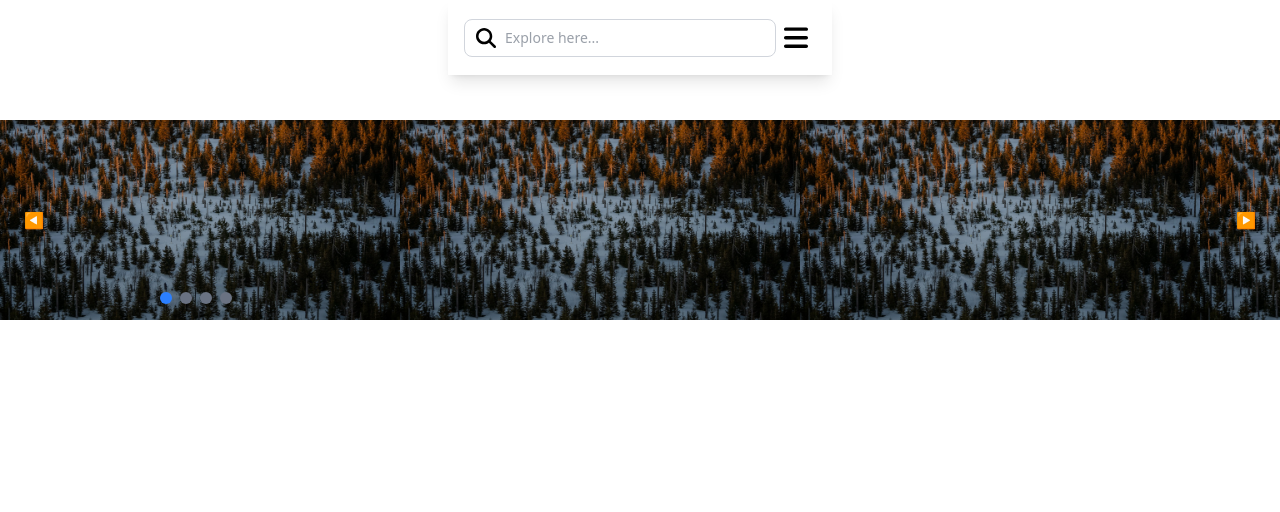
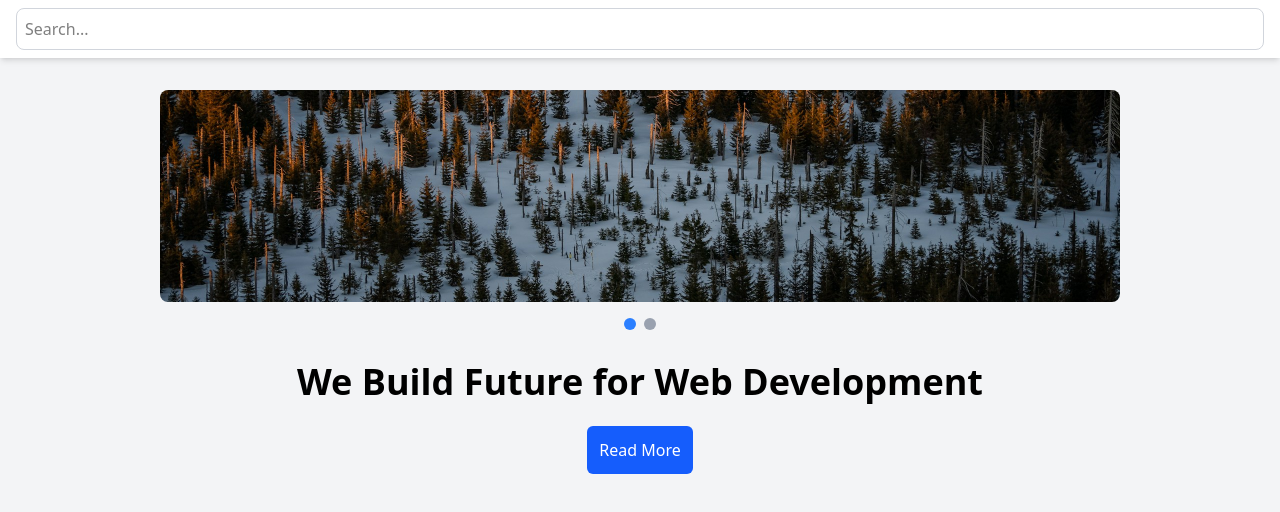
Before and after one commit to kallehahtela/frontend-react, a React (Vite) app: page / in a window 1280 px wide. Shown: the top 512 px of the page. Built offline with nearby package versions, Linux system fonts and the light colour scheme.

Commit message:
made some responsice design styling changes, added hero & button components.

```diff
--- a/package.json
+++ b/package.json
@@ -13,6 +13,7 @@
     "@tailwindcss/vite": "^4.0.0",
     "react": "^18.3.1",
     "react-dom": "^18.3.1",
+    "react-swipeable": "^7.0.2",
     "tailwindcss": "^4.0.0"
   },
   "devDependencies": {
--- a/src/App.tsx
+++ b/src/App.tsx
@@ -1,14 +1,16 @@
 import './index.css'
 import SearchBar from './components/SearchBar'
 import Carousel from './components/Carousel'
+import Hero from './components/Hero'
 
 function App() {
 
   return (
     <>
-      <div className='flex'>
+      <div className='flex flex-col items-center overflow-y-auto min-h-screen bg-gray-100'>
         <SearchBar />
         <Carousel />
+        <Hero title='We Build Future for Web Development' />
       </div>
     </>
   )
--- a/src/components/Carousel.tsx
+++ b/src/components/Carousel.tsx
@@ -1,100 +1,53 @@
-import React, { useState } from "react";
+import React, { useState } from 'react';
+import { useSwipeable } from 'react-swipeable';
+import woodlandImage from '../assets/images/woodland.jpg';
+import grassImage from '../assets/images/grass.jpg';
 
 const carouselItems = [
-    {
-        id: 1,
-        imageUrl: './src/assets/images/woodland.jpg',
-        link: 'https://images.unsplash.com/photo-1737405555489-78b3755eaa81?q=80&w=3870&auto=format&fit=crop&ixlib=rb-4.0.3&ixid=M3wxMjA3fDB8MHxwaG90by1wYWdlfHx8fGVufDB8fHx8fA%3D%3D'
-    },
-    {
-        id: 2,
-        name: 'Woodland 2',
-        imageUrl: './src/assets/images/woodland.jpg',
-        link: 'https://images.unsplash.com/photo-1737405555489-78b3755eaa81?q=80&w=3870&auto=format&fit=crop&ixlib=rb-4.0.3&ixid=M3wxMjA3fDB8MHxwaG90by1wYWdlfHx8fGVufDB8fHx8fA%3D%3D'
-    },
-    {
-        id: 3,
-        name: 'Woodland 3',
-        imageUrl: './src/assets/images/woodland.jpg',
-        link: 'https://images.unsplash.com/photo-1737405555489-78b3755eaa81?q=80&w=3870&auto=format&fit=crop&ixlib=rb-4.0.3&ixid=M3wxMjA3fDB8MHxwaG90by1wYWdlfHx8fGVufDB8fHx8fA%3D%3D'
-    },
-    {
-        id: 4,
-        name: 'Woodland 4',
-        imageUrl: './src/assets/images/woodland.jpg',
-        link: 'https://images.unsplash.com/photo-1737405555489-78b3755eaa81?q=80&w=3870&auto=format&fit=crop&ixlib=rb-4.0.3&ixid=M3wxMjA3fDB8MHxwaG90by1wYWdlfHx8fGVufDB8fHx8fA%3D%3D'
-    },
+  { id: 1, imageUrl: woodlandImage },
+  { id: 2, imageUrl: grassImage },
 ];
 
-function Carousel() {
+const Carousel: React.FC = () => {
   const [slideIndex, setSlideIndex] = useState(0);
   const totalSlides = carouselItems.length;
 
-    const updateSlide = (direction: number) => {
-        setSlideIndex((prevIndex) => {
-            const newIndex = prevIndex + direction;
-            if (newIndex < 0) return totalSlides - 1;
-            if (newIndex >= totalSlides) return 0;
-            return newIndex;
+  const handlers = useSwipeable({
+    onSwipedLeft: () => setSlideIndex((prev) => (prev + 1) % totalSlides),
+    onSwipedRight: () => setSlideIndex((prev) => (prev - 1 + totalSlides) % totalSlides),
   });
-    };
 
   return (
-        <div className="absolute top-30 w-full bg-gray-900 text-white overflow-hidden">
-
-            {/* Carousel Container */}
-            <div className="relative flex w-full overflow-hidden">
+    <div {...handlers} className="mt-8 w-full h-60 flex flex-col items-center">
+      {/* Carousel container */}
+      <div className="relative w-3/4 full overflow-hidden rounded-lg">
+        {/* Slide track */}
         <div
-                    className="flex transition-transform duration-500 ease-in-out"
-                    style={{
-                        transform: `translateX(-${slideIndex * 100}%)`,
-                    }}
+          className="flex transition-transform duration-500"
+          style={{ transform: `translateX(-${slideIndex * 100}%)` }}
         >
           {carouselItems.map((item) => (
             <div
               key={item.id}
-                        className="min-w-full flex-shrink-0 h-50"
-                        style={{
-                            backgroundImage: `url(${item.imageUrl})`,
-                            backgroundSize: "cover",
-                            backgroundPosition: "center",
-                            padding: "50px", // Adjust this value for desired margin
-                            boxSizing: "border-box",
-                        }}
-                        >
-                        </div>
+              className="w-full h-64 flex-shrink-0 bg-cover bg-center"
+              style={{ backgroundImage: `url(${item.imageUrl})` }}
+            ></div>
           ))}
         </div>
       </div>
 
-            {/* Controls */}
-            <button
-                onClick={() => updateSlide(-1)}
-                className="absolute top-1/2 left-4 -translate-y-1/2 bg-white-800 text-white p-2 rounded-full hover:bg-gray-700"
-            >
-                ◀
-            </button>
-            <button
-                onClick={() => updateSlide(1)}
-                className="absolute top-1/2 right-4 -translate-y-1/2 bg-white-800 text-white p-2 rounded-full hover:bg-gray-700"
-            >
-                ▶
-            </button>
-
-            {/* Dots */}
-            <div className="flex justify-center absolute left-40 bottom-7 h-0 space-x-2">
+      {/* Navigation dots */}
+      <div className="flex mt-4 space-x-2">
         {carouselItems.map((_, idx) => (
           <button
             key={idx}
             onClick={() => setSlideIndex(idx)}
-                        className={`w-3 h-3 rounded-full ${
-                            idx === slideIndex ? "bg-blue-500" : "bg-gray-500"
-                        }`}
-                    ></button>
+            className={`w-3 h-3 rounded-full ${idx === slideIndex ? 'bg-blue-500' : 'bg-gray-400'}`}
+          />
         ))}
       </div>
     </div>
   );
-}
+};
 
 export default Carousel;
--- /dev/null
+++ b/src/components/Hero.tsx
@@ -0,0 +1,18 @@
+// src/components/Hero.tsx
+import Button from '../../src/ui/Button';
+
+type HeroProps = {
+  title: string;
+  subtitle?: string;
+  className?: string;
+};
+
+const Hero: React.FC<HeroProps> = ({ title, subtitle, className }) => (
+  <div className={`flex flex-col items-center text-center py-8 ${className || ''}`}>
+    <h4 className="text-4xl font-bold">{title}</h4>
+    {subtitle && <p className="mt-2 text-gray-600">{subtitle}</p>}
+    <Button title="Read More" className="mt-6" />
+  </div>
+);
+
+export default Hero;
--- a/src/components/SearchBar.tsx
+++ b/src/components/SearchBar.tsx
@@ -1,41 +1,24 @@
-import '../index.css';
+// src/components/SearchBar.tsx
+type SearchBarProps = {
+    placeholder?: string;
+    onSearch?: (query: string) => void;
+  };
 
-function SearchBar() {
-    const hoverStyle = "transition duration-500 hover:scale-110 transform";
+  const SearchBar: React.FC<SearchBarProps> = ({ placeholder = 'Search...', onSearch }) => {
+    const handleInput = (e: React.ChangeEvent<HTMLInputElement>) => {
+      onSearch?.(e.target.value);
+    };
 
     return (
-        <div className="mx-auto flex items-center justify-center bg-white border-none p-4 shadow-lg w-96">
-            <div className="relative w-full">
-                {/* Search Icon */}
-                <svg
-                    fill='grey-700'
-                    className="absolute left-3 top-1/2 transform -translate-y-1/2 w-5 h-5 text-gray-500"
-                    xmlns="http://www.w3.org/2000/svg"
-                    viewBox="0 0 512 512"
-                >
-                    <path d="M416 208c0 45.9-14.9 88.3-40 122.7L502.6 457.4c12.5 12.5 12.5 32.8 0 45.3s-32.8 12.5-45.3 0L330.7 376c-34.4 25.2-76.8 40-122.7 40C93.1 416 0 322.9 0 208S93.1 0 208 0S416 93.1 416 208zM208 352a144 144 0 1 0 0-288 144 144 0 1 0 0 288z" />
-                </svg>
-
-                {/* Input Field */}
+      <div className="flex w-full px-4 py-2 bg-white shadow-md">
         <input
           type="text"
-                    placeholder="Explore here..."
-                    className="w-full pl-10 p-2 text-sm text-gray-700 border border-gray-300 rounded-lg focus:outline-none focus:ring-2 focus:ring-blue-500"
+          className="flex-grow p-2 border border-gray-300 rounded-lg focus:outline-none"
+          placeholder={placeholder}
+          onChange={handleInput}
         />
       </div>
-
-            <button className={`cursor-pointer ${hoverStyle}`}>
-                <svg
-                    className='w-6 m-2'
-                    xmlns="http://www.w3.org/2000/svg"
-                    viewBox="0 0 448 512"
-                >
-                    <path d="M0 96C0 78.3 14.3 64 32 64l384 0c17.7 0 32 14.3 32 32s-14.3 32-32 32L32 128C14.3 128 0 113.7 0 96zM0 256c0-17.7 14.3-32 32-32l384 0c17.7 0 32 14.3 32 32s-14.3 32-32 32L32 288c-17.7 0-32-14.3-32-32zM448 416c0 17.7-14.3 32-32 32L32 448c-17.7 0-32-14.3-32-32s14.3-32 32-32l384 0c17.7 0 32 14.3 32 32z"/>
-                </svg>
-
-            </button>
-        </div>
     );
-}
+  };
 
   export default SearchBar;
--- /dev/null
+++ b/src/ui/Button.tsx
@@ -0,0 +1,17 @@
+// src/components/Button.tsx
+type ButtonProps = {
+    title: string;
+    onClick?: () => void;
+    className?: string;
+  };
+
+  const Button: React.FC<ButtonProps> = ({ title, onClick, className }) => (
+    <button
+      className={`p-3 rounded-md bg-blue-600 text-white hover:bg-blue-700 transition ${className || ''}`}
+      onClick={onClick}
+    >
+      {title}
+    </button>
+  );
+
+  export default Button;
```
Also changed, not shown: src/assets/images/grass.jpg (added), 1 other file (tests, documents, lock files or other folders). Lines whose indentation alone changed are shown as unchanged.
